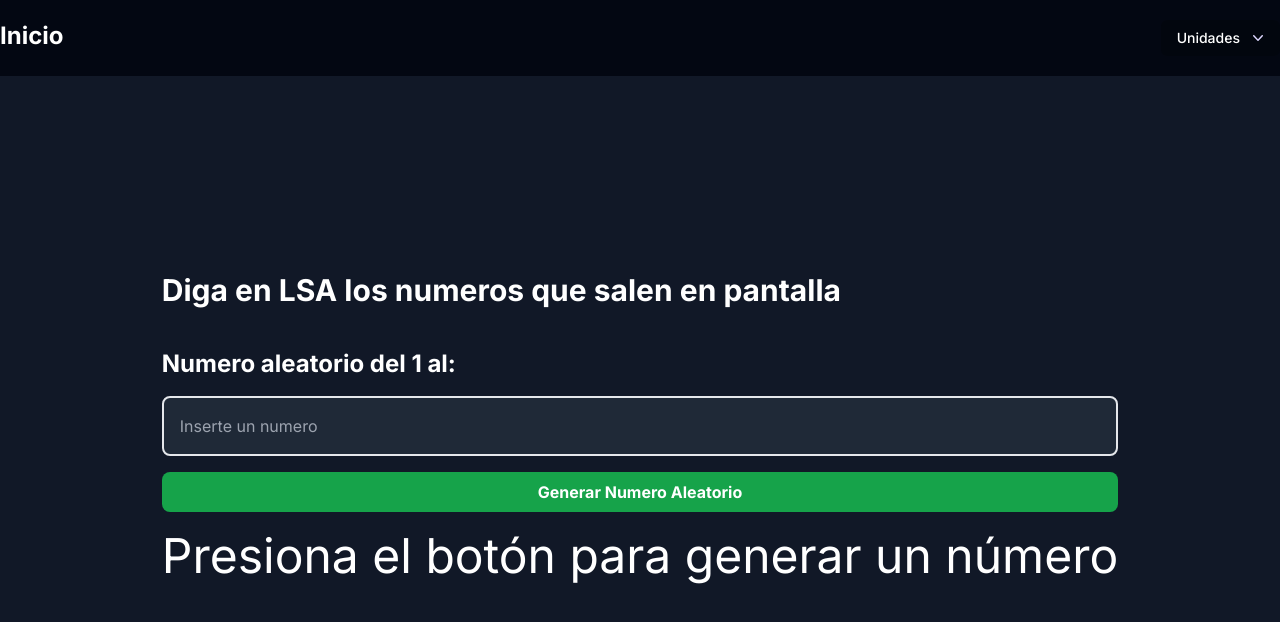
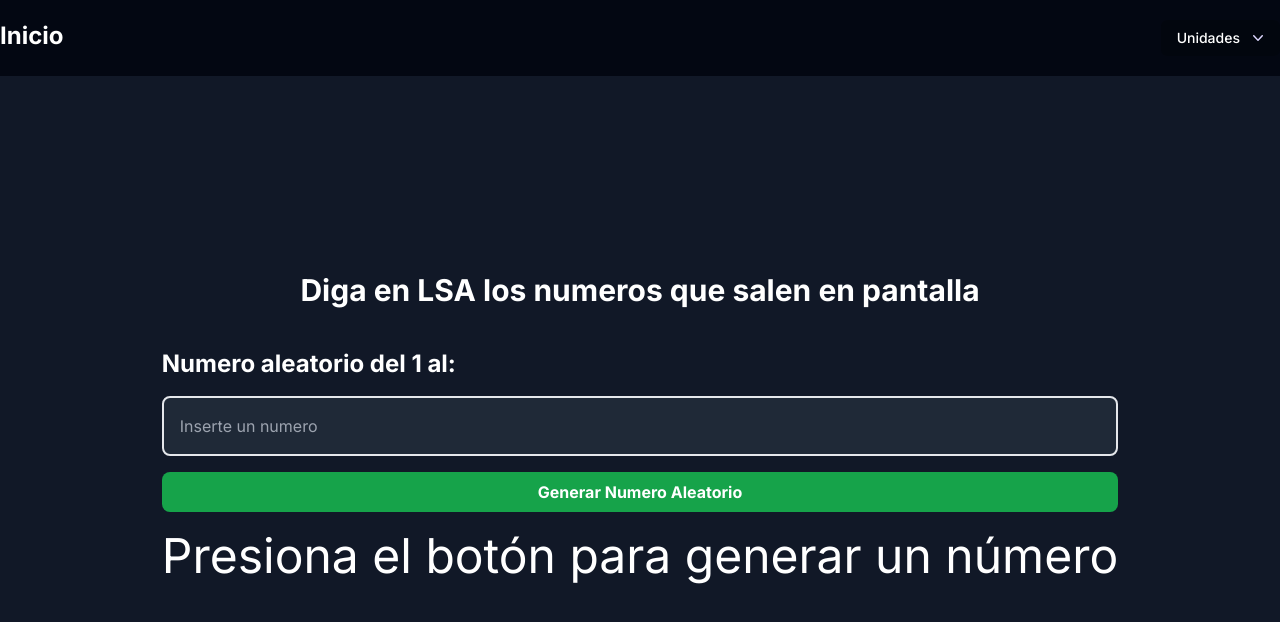
Before and after one commit to Sadelto0130/lsa-app, a Next.js app: page /unidades/numeros in a window 1280 px wide. Shown: the top 622 px of the page. Built offline with nearby package versions, Linux system fonts and the light colour scheme.

Commit message:
Navbar mejorado v1

```diff
--- a/src/app/unidades/numeros/page.jsx
+++ b/src/app/unidades/numeros/page.jsx
@@ -24,7 +24,7 @@ function Numeros() {
   return (
     <div>
       <form onSubmit={handleSubtmit}>
-        <header className="flex justify-between">
+        <header className="grid justify-items-center">
           <h1 className="font-bold text-3xl">
             Diga en LSA los numeros que salen en pantalla
           </h1>
```
